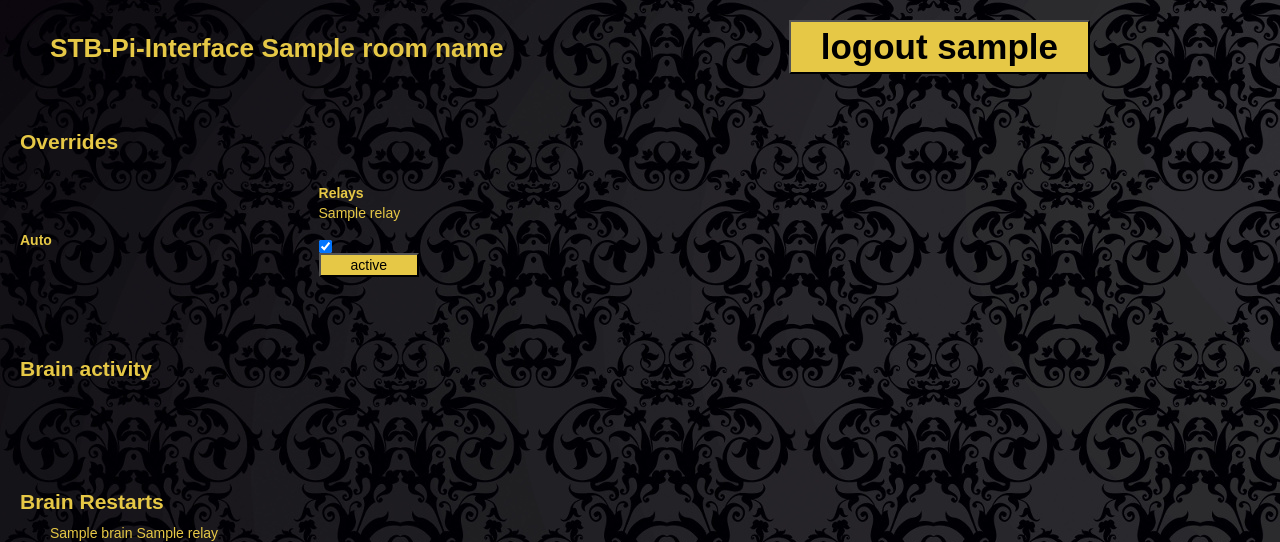
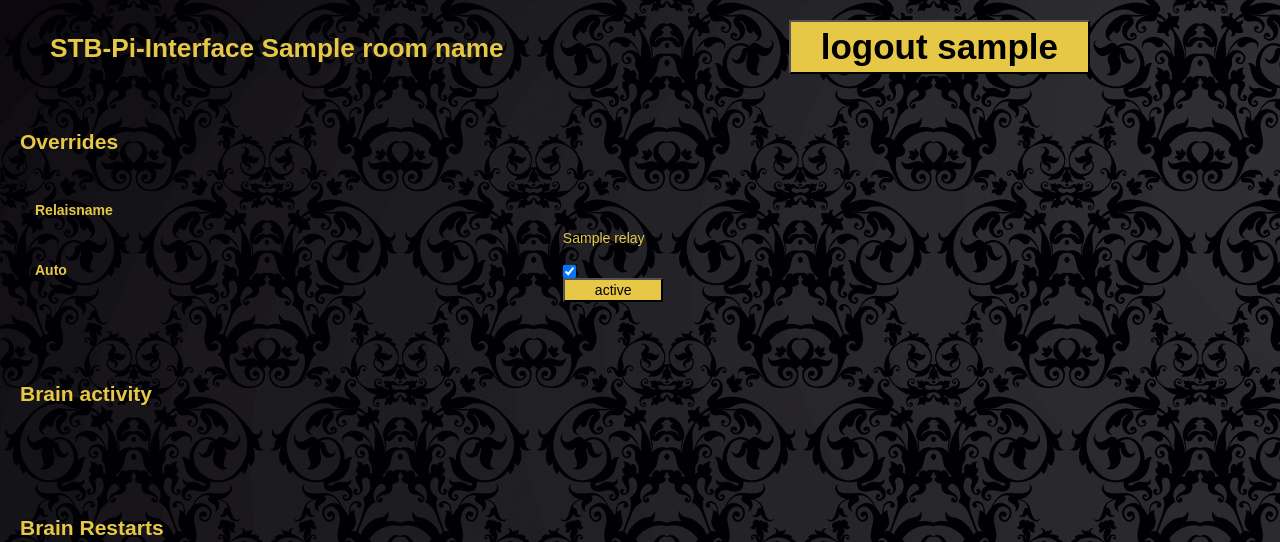
Before and after one commit to MartinPek/Electroscape-Interface, a Flask app: template templates/index.html in a window 1280 px wide. Shown: the top 542 px of the page. Run offline with Flask 2, Linux system fonts and the light colour scheme; the template is opened without the code that fills it: most values are stand-ins (such as "Sample title", 1, 10 or a date in 2020); some libraries are stand-ins or nearby versions.

Commit message:
formatted the table removed unused script

```diff
--- a/config.json
+++ b/config.json
@@ -6,7 +6,10 @@
     ["Kamin", true, true, false, 1],
     ["UV-Licht", true, true, false, 1],
     ["Licht R2", true, true, false, 1],
-    ["Exit", true, true, false, 1]
+    ["Exit1", true, true, false, 1],
+    ["Exit2", true, true, false, 1],
+    ["Exit3", true, true, false, 1],
+    ["Exit4", true, true, false, 1]
   ],
   "Brains": ["Keypads", "Skulpturen", "Exit"],
   "Pins_IO": [
--- a/static/css/style.css
+++ b/static/css/style.css
@@ -1,12 +1,27 @@
 h2 {
     font-weight: bold;
     font-size: 1.5em;
+}
+h3 {
+    font-weight: bold;
+    font-size: 1em;
 }
 body {
     font-family: 'Montserrat', sans-serif;
     background-color: rgb(30,30,30);
     color: #E6C846;
     padding: 20px 20px;
+}
+
+table.relays_table {
+    width: 100%;
+    padding: 0px 15px;
+    border-collapse: separate;
+}
+
+.td, .th {
+    border-spacing: 0px 15px;
+    padding: 0px 15px;
 }
 
 div.log {
@@ -28,7 +43,7 @@ div.topnav {
 
 .left{
     font-size: 0.75em;
-    align: center
+    align: center;
 }
 
 .right {
--- a/templates/index.html
+++ b/templates/index.html
@@ -69,13 +69,14 @@
 <br>
     <h2>Overrides</h2>
 <br>
-<table style="width:100%" id="relays_table">
+
+<div style="overflow-x:auto;">
+    <table class="relays_table" id="relays_table">
         <tr>
-        <th></th>
-        <th>Relays</th>
+            <th><h3>Relaisname</h3></th>
         </tr>
         <tr>
-        <th>Auto</th>
+            <th><h3>Auto</h3></th>
             {% for relay in relays %}
                 {% if not relay.hidden or extended_relays %}
                     {% include '_relay.html' %}
@@ -83,7 +84,7 @@
             {% endfor %}
         </tr>
     </table>
-
+</div>
 
 <br>
 <br>
@@ -111,12 +112,6 @@
     {% endfor %}
 </div>
 
-<!--
-<script>
-    $('#serial_log').text("fuck this")
-    console.log( {{serial_buffer}} )
-</script>
--->
 
 <br>
 <br>
@@ -125,6 +120,7 @@
 <br>
 <div id="debug_log" class="log" >This is the debug_log</div>
 
+<!--
 <script>
     var coll = document.getElementsByClassName("collapsible");
     var i;
@@ -142,6 +138,7 @@
         });
     }
 </script>
+-->
 
 </body>
 </html>
```
Lines whose indentation alone changed are shown as unchanged.
